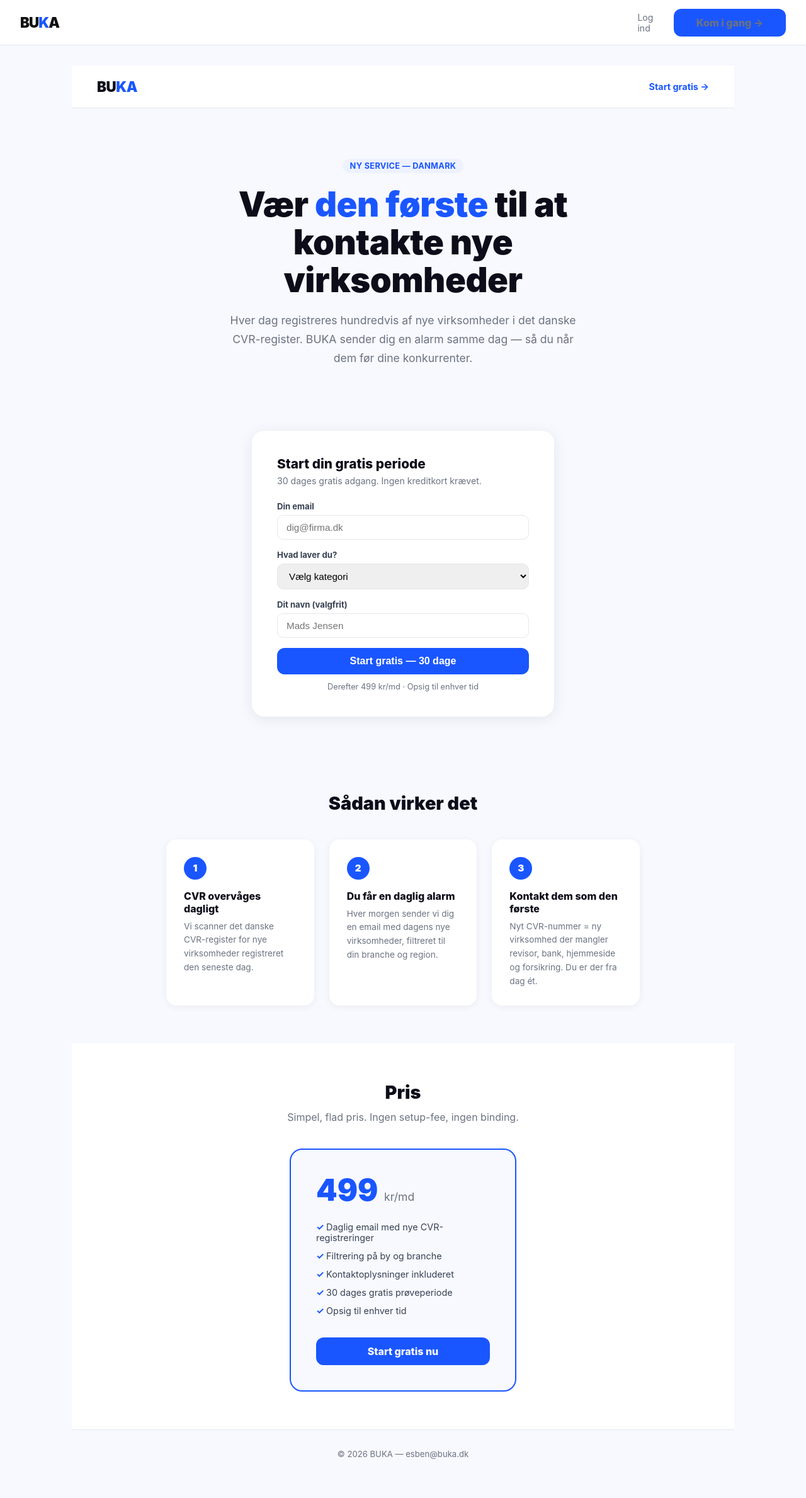
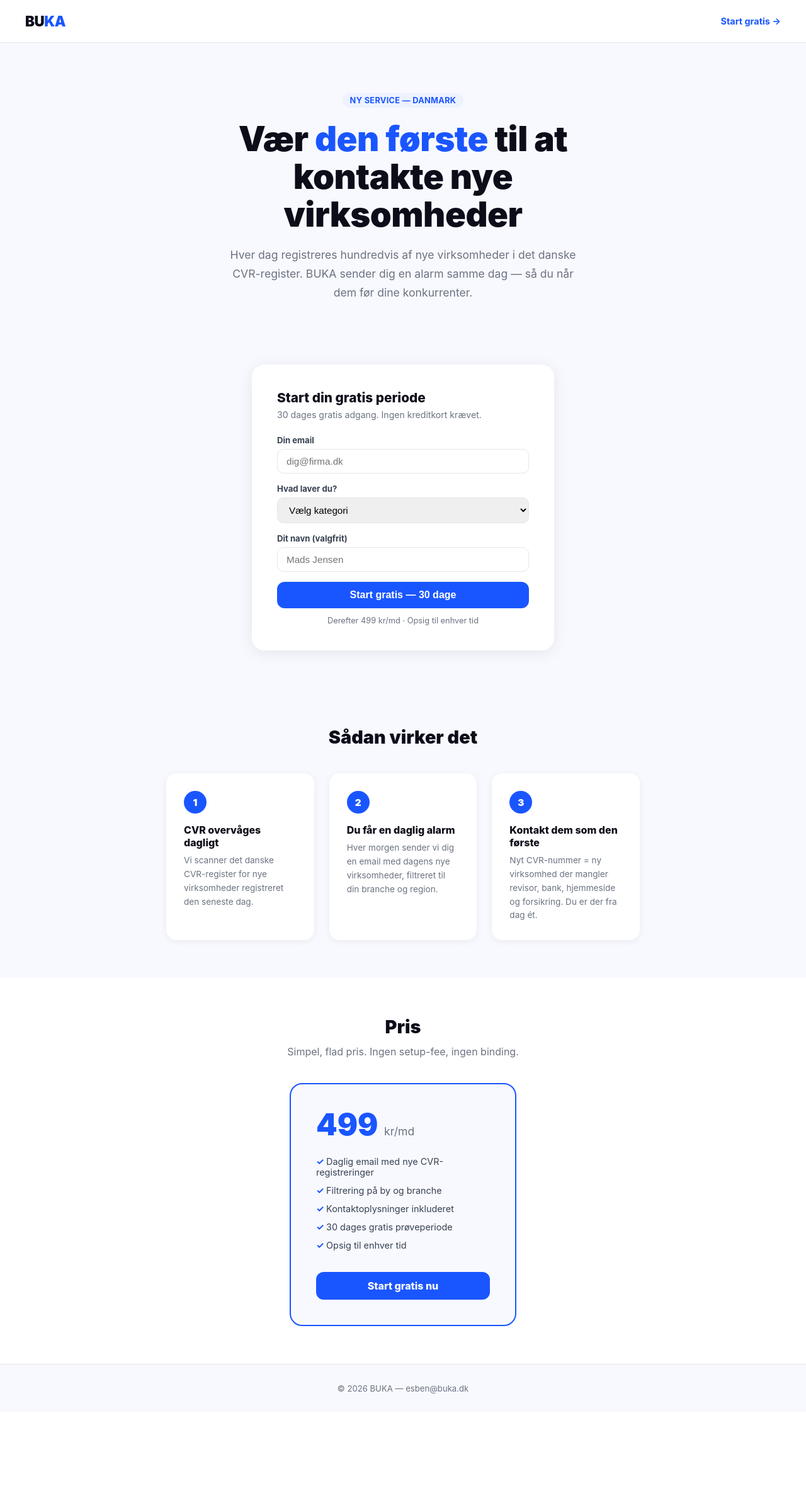
Before and after one commit to Valdemarr/buka-platform, a Flask app: page / in a window 1280 px wide. Shown: the whole page at 63% size. After the commit the page ends 2213 px from the top, so only its background shows below. Run offline with Flask 3, Linux system fonts and the light colour scheme.

Commit message:
Simplify base.html for new landing page

```diff
--- a/templates/base.html
+++ b/templates/base.html
@@ -5,47 +5,12 @@
   <title>{% block title %}BUKA{% endblock %}</title>
   <style>
     *,*::before,*::after{box-sizing:border-box;margin:0;padding:0}
-    :root{--blue:#2563EB;--blue-d:#1d4ed8;--gray:#6B7280;--bg:#F3F4F6;--border:#e5e7eb}
-    body{font-family:system-ui,-apple-system,sans-serif;background:var(--bg);color:#111;min-height:100vh}
-    a{color:var(--blue);text-decoration:none}
-    nav{background:#fff;border-bottom:1px solid var(--border);padding:.85rem 2rem;display:flex;justify-content:space-between;align-items:center;position:sticky;top:0;z-index:100}
-    .logo{font-weight:900;font-size:1.4rem;letter-spacing:-1px;color:#111}
-    .logo em{color:var(--blue);font-style:normal}
-    .nav-links{display:flex;gap:1.5rem;align-items:center;font-size:.88rem}
-    .nav-links a{color:var(--gray)}
-    .btn{display:inline-block;background:var(--blue);color:#fff;padding:.6rem 1.4rem;border-radius:8px;font-weight:700;font-size:.88rem;border:none;cursor:pointer;transition:background .2s}
-    .btn:hover{background:var(--blue-d);color:#fff}
-    .btn-sm{padding:.45rem 1rem;font-size:.8rem}
-    .btn-outline{background:transparent;border:1.5px solid var(--blue);color:var(--blue)}
-    .btn-outline:hover{background:var(--blue);color:#fff}
-    .flash-error{background:#fef2f2;border:1px solid #fca5a5;color:#dc2626;padding:.75rem 1rem;border-radius:8px;margin-bottom:1rem;font-size:.88rem}
-    .flash-success{background:#f0fdf4;border:1px solid #86efac;color:#15803d;padding:.75rem 1rem;border-radius:8px;margin-bottom:1rem;font-size:.88rem}
-    main{max-width:1100px;margin:0 auto;padding:2rem 1.5rem}
-    .card{background:#fff;border-radius:12px;box-shadow:0 2px 12px rgba(0,0,0,.06);padding:1.5rem}
+    body{font-family:system-ui,-apple-system,sans-serif;background:#f8f9ff;color:#0d0d1a;min-height:100vh}
+    a{color:#1a56ff;text-decoration:none}
   </style>
   {% block head %}{% endblock %}
 </head>
 <body>
-<nav>
-  <a href="/" class="logo">BU<em>K</em>A</a>
-  <div class="nav-links">
-    {% if session.user_id %}
-      <a href="/dashboard">Dashboard</a>
-      <a href="/logout" class="btn btn-sm btn-outline">Log ud</a>
-    {% else %}
-      <a href="/login">Log ind</a>
-      <a href="/register" class="btn btn-sm">Kom i gang →</a>
-    {% endif %}
-  </div>
-</nav>
-
-<main>
-  {% with messages = get_flashed_messages(with_categories=true) %}
-    {% for cat, msg in messages %}
-      <div class="flash-{{ cat }}">{{ msg }}</div>
-    {% endfor %}
-  {% endwith %}
-  {% block content %}{% endblock %}
-</main>
+{% block content %}{% endblock %}
 </body>
 </html>
```
